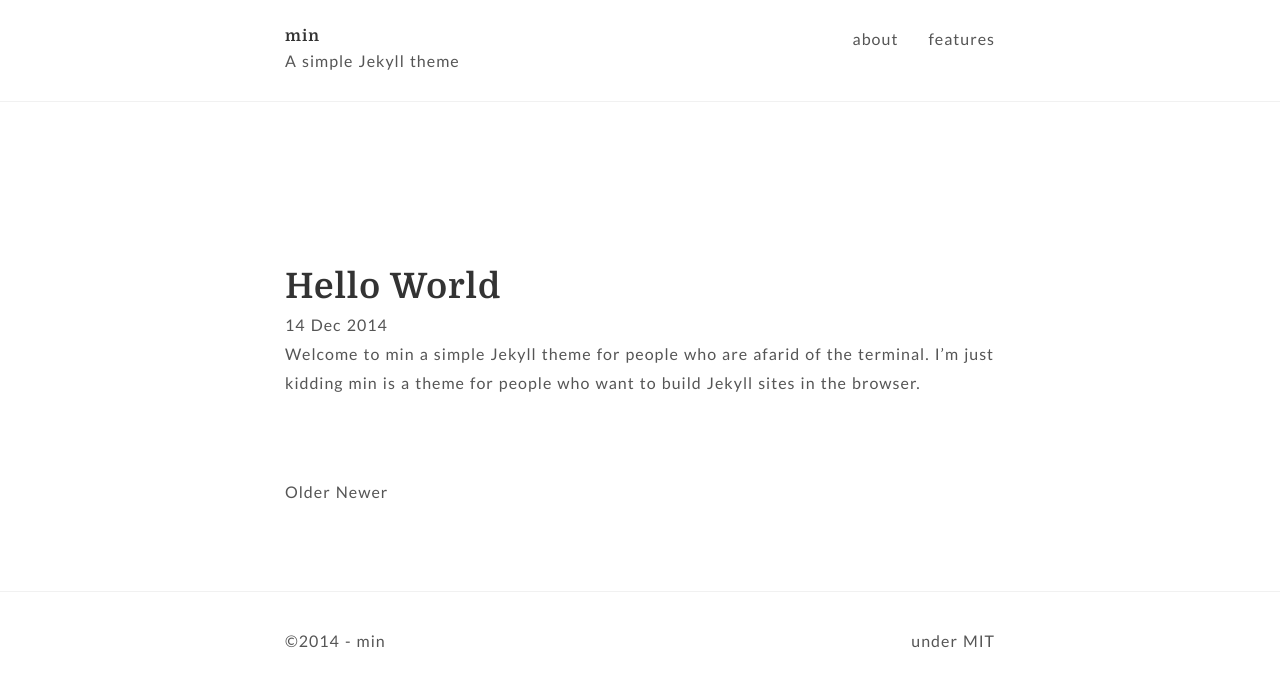
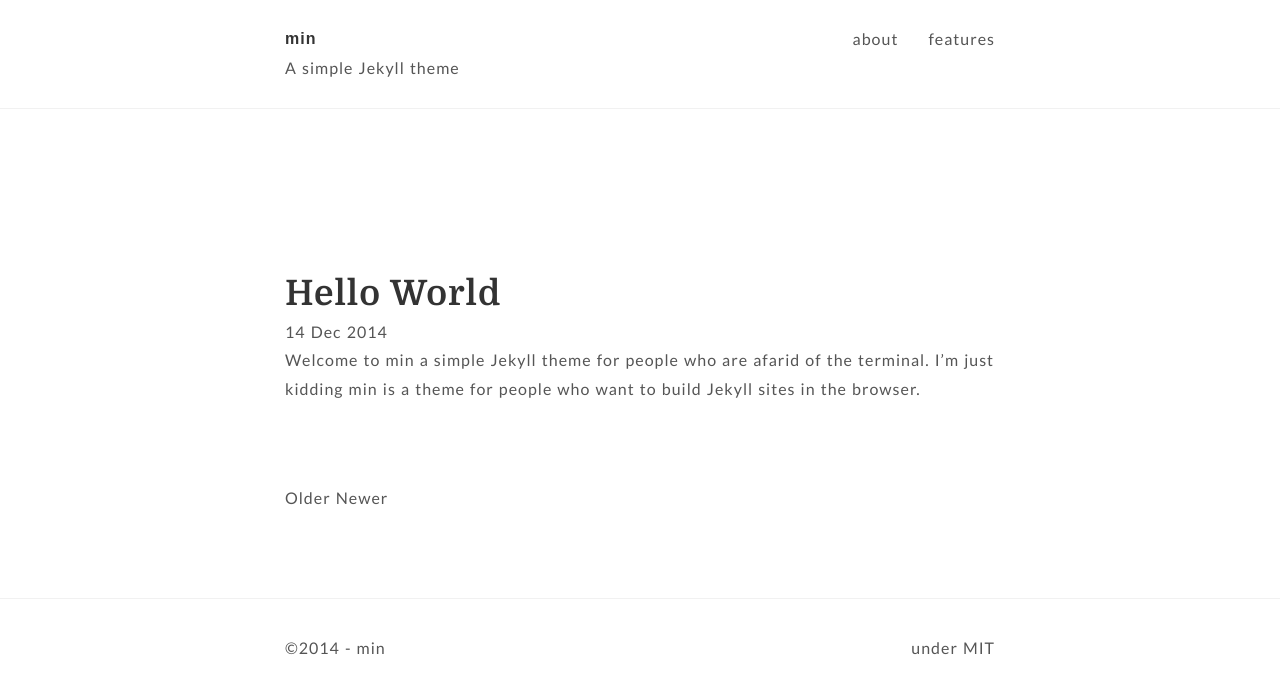
Before and after one commit to 0tmt/min, a Jekyll site: the page built from index.html, in a window 1280 px wide. Shown: the top 694 px of the page. Built offline with Jekyll 4.4.1, drawn with Linux system fonts in a browser that asks for light colours; some web fonts are replaced; the list of posts is cut into pages by our own code.

Commit message:
Header
Adding logo class.

```diff
--- a/_includes/header.html
+++ b/_includes/header.html
@@ -32,7 +32,7 @@
     <nav>
         <div class="grid">
             <div class="loop6">
-                <h6><a href="{{ site.baseurl }}" title="Home">{{ site.title }}</a></h6>
+                <h6 class="logo"><a href="{{ site.baseurl }}" title="Home">{{ site.title }}</a></h6>
                 <p>{{ site.tagline }}</p>
             </div>
 
```
